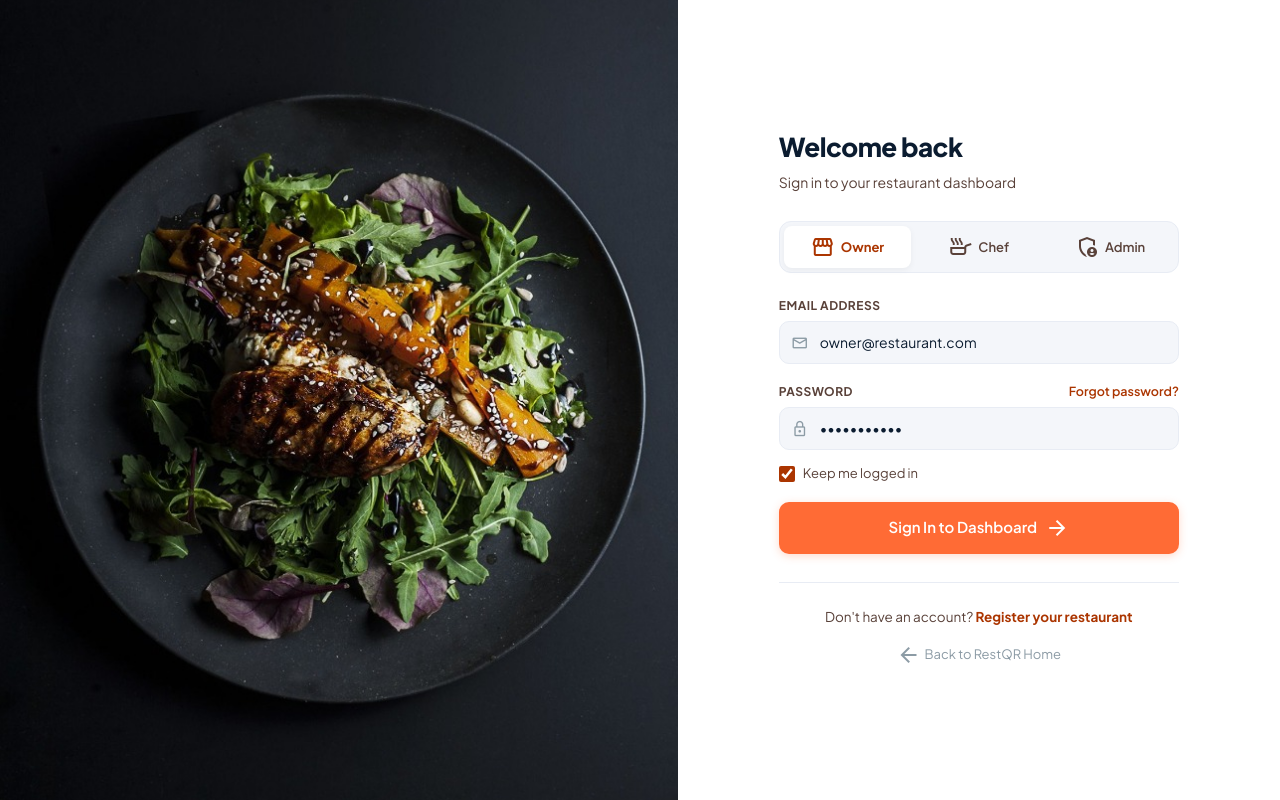
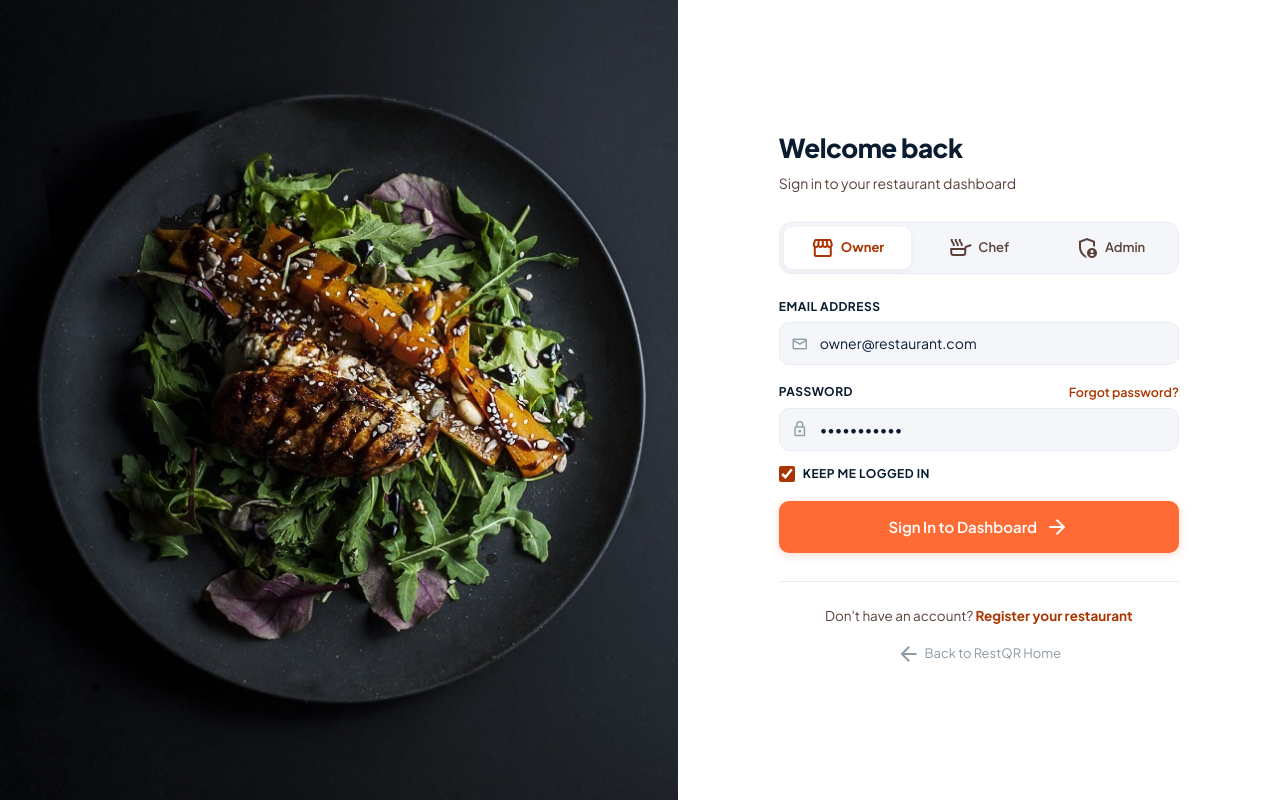
Before and after one commit to VishalRajExe/restaurant-qr-menu-deploy, an Angular app in the folder restaurant-qr-menu-frontend/: page /login in a window 1280 px wide. Built offline with nearby package versions, Linux system fonts and the light colour scheme.

Commit message:
fix: enforce high-contrast dark typography for floor table cards and form labels in owner dashboard

```diff
--- a/restaurant-qr-menu-frontend/src/app/pages/owner-dashboard/owner-dashboard.css
+++ b/restaurant-qr-menu-frontend/src/app/pages/owner-dashboard/owner-dashboard.css
@@ -98,12 +98,20 @@
   gap: 6px;
 }
 
-.form-label {
+.form-label,
+label.form-label,
+.lez-card label {
   font-size: 12px;
   font-weight: 700;
   color: #0b1c30 !important;
   text-transform: uppercase;
   letter-spacing: 0.04em;
+  display: block;
+}
+
+.lez-card h3,
+.lez-card h4 {
+  color: #0b1c30 !important;
 }
 
 .lez-input {
--- a/restaurant-qr-menu-frontend/src/index.css
+++ b/restaurant-qr-menu-frontend/src/index.css
@@ -485,6 +485,20 @@ html, body {
   position: relative;
 }
 
+.lez-floor-table-card h4 {
+  color: #0b1c30 !important;
+  font-weight: 800 !important;
+  font-size: 16px;
+  margin: 8px 0 4px;
+}
+
+.lez-floor-table-card p {
+  color: #475569 !important;
+  font-size: 12px;
+  font-weight: 500;
+  margin: 8px 0 0;
+}
+
 .lez-floor-table-card:hover {
   transform: translateY(-2px);
   box-shadow: var(--shadow-md);
@@ -494,6 +508,16 @@ html, body {
 .lez-floor-table-card.occupied { border-top: 4px solid var(--table-occupied); }
 .lez-floor-table-card.reserved { border-top: 4px solid var(--table-reserved); }
 .lez-floor-table-card.cleaning { border-top: 4px solid var(--table-cleaning); }
+
+/* Global Form Labels & High-Contrast Typography */
+.form-label, label.form-label, label {
+  color: #0b1c30 !important;
+  font-weight: 700 !important;
+  font-size: 12px !important;
+  text-transform: uppercase !important;
+  letter-spacing: 0.04em !important;
+  display: block;
+}
 
 /* Toast Notifications */
 .lez-toast-container {
```
